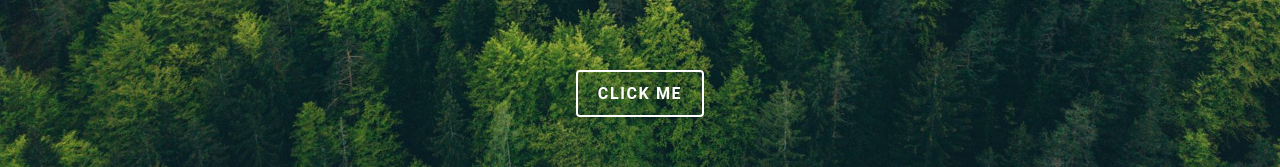
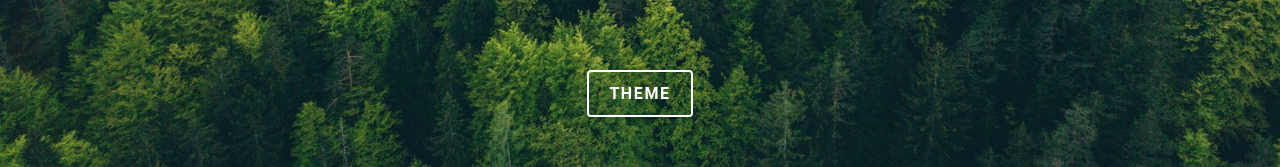
Before and after one commit to VaibhavA17/relaxer-app, a plain HTML site: page index.html in a window 1280 px wide. Shown: the part 633-800 px from the top of the page. Drawn offline with Linux system fonts and the light colour scheme.

Commit message:
Update index.html

```diff
--- a/index.html
+++ b/index.html
@@ -21,7 +21,7 @@
 
       <div class="color gradient-circle1"></div>
     </div>
-    <button class="btn btn-hero" id="btn">click me</button>
+    <button class="btn btn-hero" id="btn">theme</button>
 
 
     <script src="script.js"></script>
```
